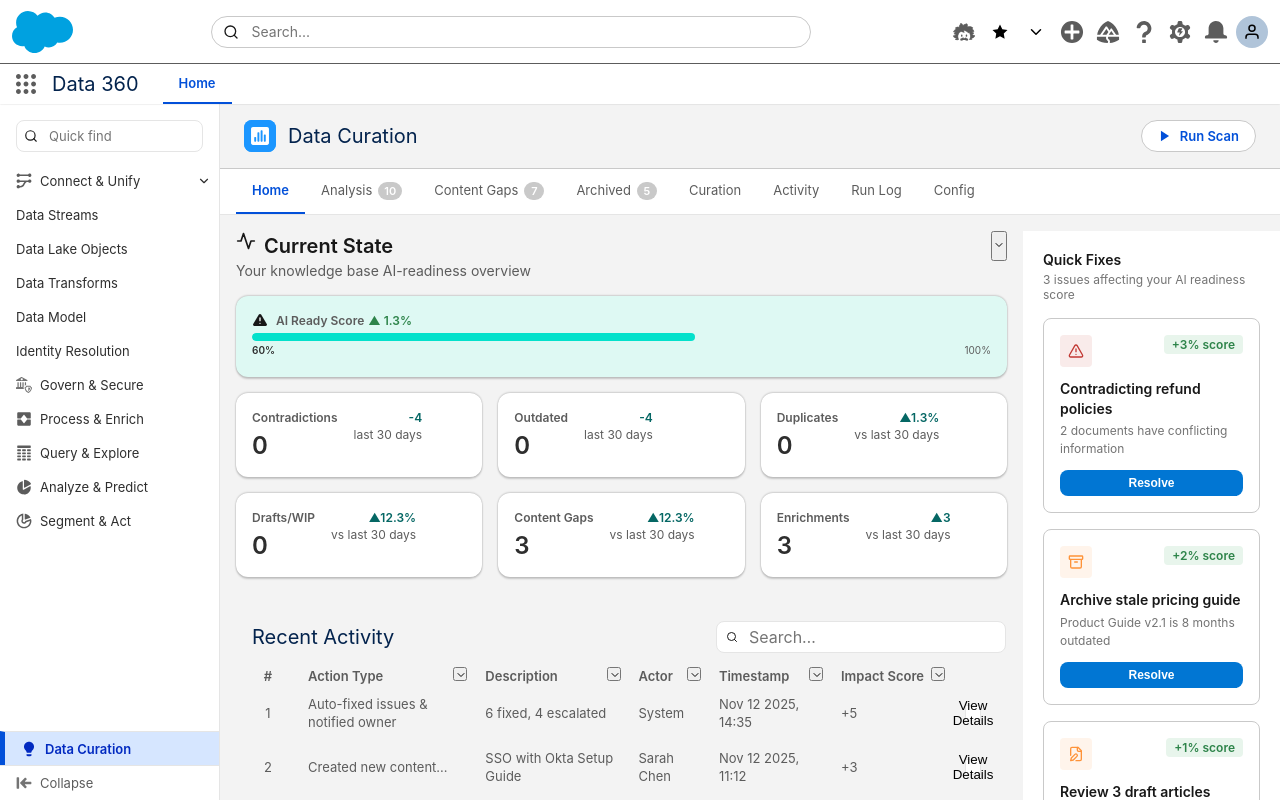
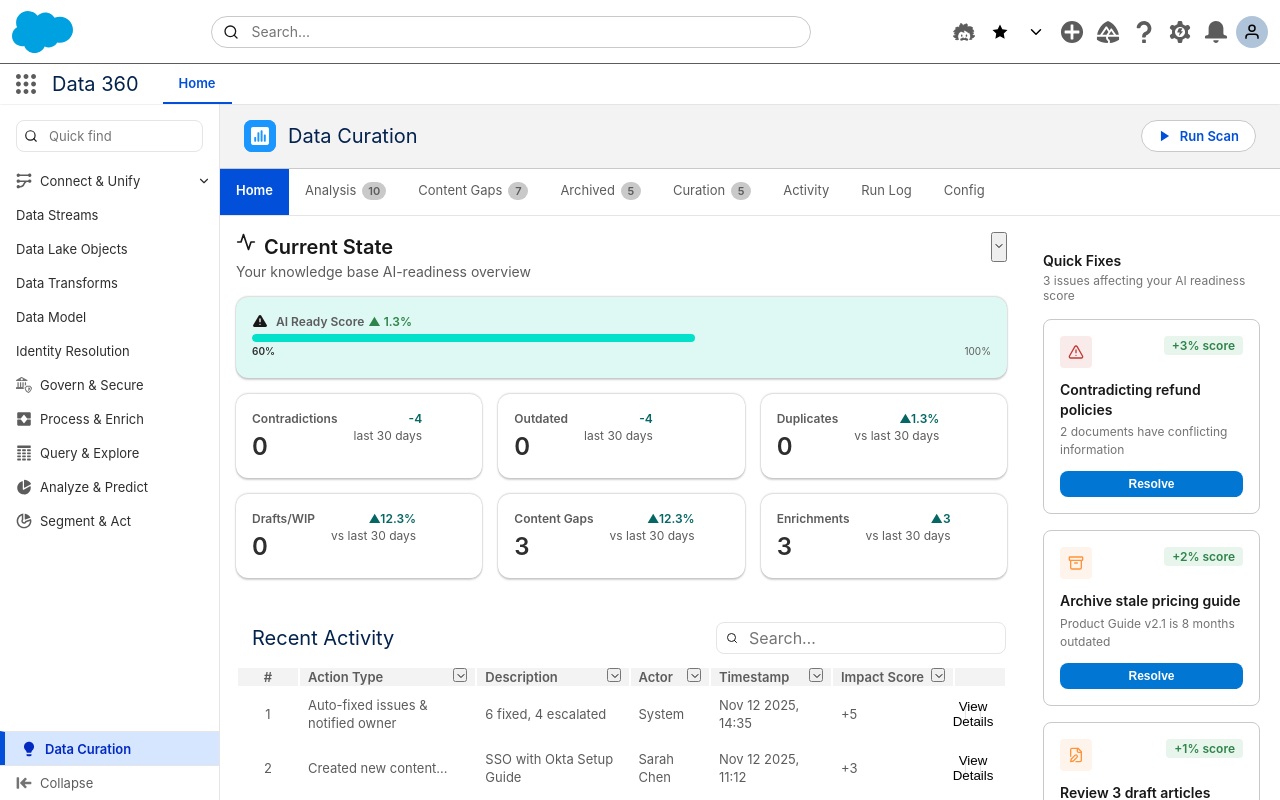
Before and after one commit to NoamVin602/TEST_Agent-ready-data, a Next.js app: page / in a window 1280 px wide. Built offline with nearby package versions, Linux system fonts and the light colour scheme.

Commit message:
Update tabs to match Figma design: Active tab with blue background and underline, inactive tabs with gray text, badges with correct colors, tabs positioned above white card content

```diff
--- a/app/components/shared/TabNavigation.tsx
+++ b/app/components/shared/TabNavigation.tsx
@@ -34,7 +34,7 @@
         style={{
           display: 'flex',
           gap: '0',
-          padding: '0 16px',
+          padding: '0',
           maxWidth: '1440px',
           margin: '0 auto',
           width: '100%',
@@ -53,26 +53,29 @@
                 alignItems: 'center',
                 gap: '6px',
                 padding: '12px 16px',
-                backgroundColor: 'transparent',
+                backgroundColor: isActive ? 'rgba(2, 80, 217, 1)' : 'transparent',
                 border: 'none',
-                borderBottom: isActive ? '2px solid rgba(2, 80, 217, 1)' : '2px solid transparent',
-                fontFamily: "'SF Pro', -apple-system, BlinkMacSystemFont, sans-serif",
-                fontSize: '13px',
-                fontWeight: isActive ? 590 : 400,
+                borderBottom: isActive ? '3px solid rgba(2, 80, 217, 1)' : '3px solid transparent',
+                fontFamily: 'var(--slds-g-font-family)',
+                fontSize: 'var(--slds-g-font-scale-base)', // 13px
+                fontWeight: isActive ? 'var(--slds-g-font-weight-6)' : 'var(--slds-g-font-weight-4)', // Semibold for active, Regular for inactive
                 lineHeight: '19px',
-                color: isActive ? 'rgba(2, 80, 217, 1)' : '#5C5C5C',
+                color: isActive ? '#FFFFFF' : '#5C5C5C',
                 cursor: 'pointer',
                 transition: 'all 0.15s ease-in-out',
                 outline: 'none',
+                whiteSpace: 'nowrap',
               }}
               onMouseEnter={(e) => {
                 if (!isActive) {
                   e.currentTarget.style.color = '#03234D';
+                  e.currentTarget.style.backgroundColor = '#F3F3F3';
                 }
               }}
               onMouseLeave={(e) => {
                 if (!isActive) {
                   e.currentTarget.style.color = '#5C5C5C';
+                  e.currentTarget.style.backgroundColor = 'transparent';
                 }
               }}
               onFocus={(e) => {
@@ -94,10 +97,10 @@
                     height: '18px',
                     padding: '0 6px',
                     borderRadius: '9px',
-                    backgroundColor: isActive ? 'rgba(2, 80, 217, 1)' : '#C9C9C9',
-                    color: '#FFFFFF',
+                    backgroundColor: isActive ? '#FFFFFF' : '#C9C9C9',
+                    color: isActive ? 'rgba(2, 80, 217, 1)' : '#5C5C5C', // Dark gray text for inactive badges
                     fontSize: '11px',
-                    fontWeight: 590,
+                    fontWeight: 'var(--slds-g-font-weight-6)', // Semibold
                     lineHeight: '18px',
                   }}
                 >
--- a/app/page.tsx
+++ b/app/page.tsx
@@ -48,13 +48,13 @@
   );
 }
 
-// Tab configuration
+// Tab configuration - matching Figma design
 const TABS = [
   { id: "home" as TabId, label: "Home" },
   { id: "analysis" as TabId, label: "Analysis", count: 10 },
   { id: "content-gaps" as TabId, label: "Content Gaps", count: 7 },
   { id: "archived" as TabId, label: "Archived", count: 5 },
-  { id: "curation" as TabId, label: "Curation" },
+  { id: "curation" as TabId, label: "Curation", count: 5 },
   { id: "activity" as TabId, label: "Activity" },
   { id: "run-log" as TabId, label: "Run Log" },
   { id: "config" as TabId, label: "Config" },
@@ -202,8 +202,14 @@
         onTabChange={setActiveTab}
       />
 
-      {/* Tab Content */}
-      <div style={{ flex: 1, overflow: activeTab === "curation" ? "hidden" : 'auto', display: 'flex', flexDirection: 'column' }}>
+      {/* Tab Content - White background to match Figma */}
+      <div style={{
+        flex: 1,
+        overflow: activeTab === "curation" ? "hidden" : 'auto',
+        display: 'flex',
+        flexDirection: 'column',
+        backgroundColor: '#FFFFFF' // White background to match Figma design
+      }}>
         {renderTabContent()}
       </div>
 
```
